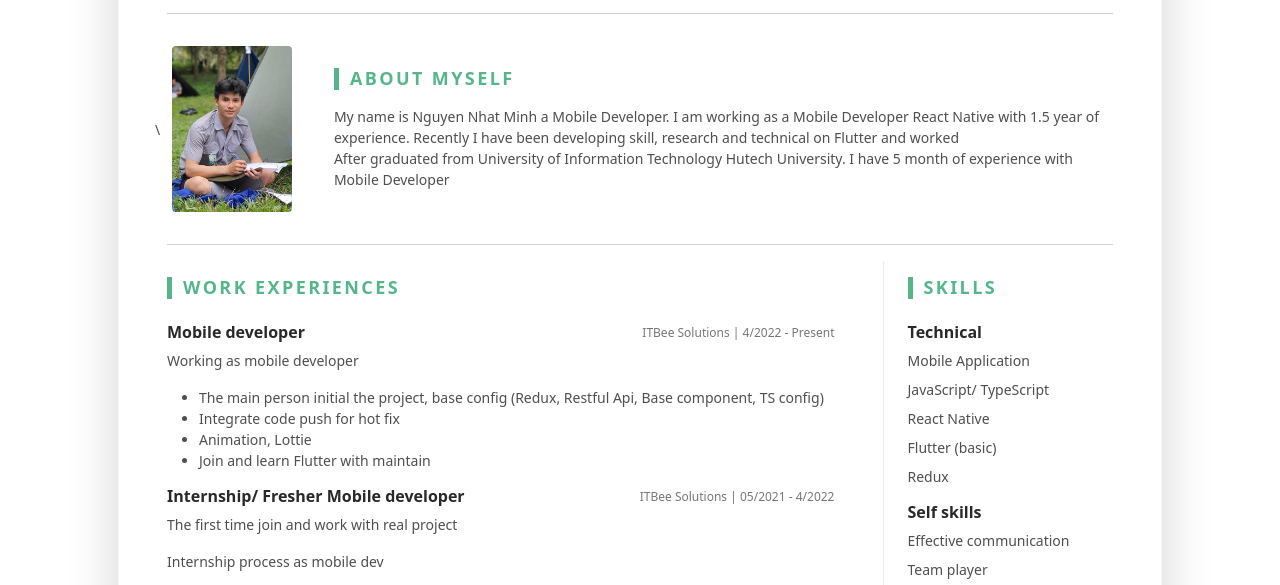
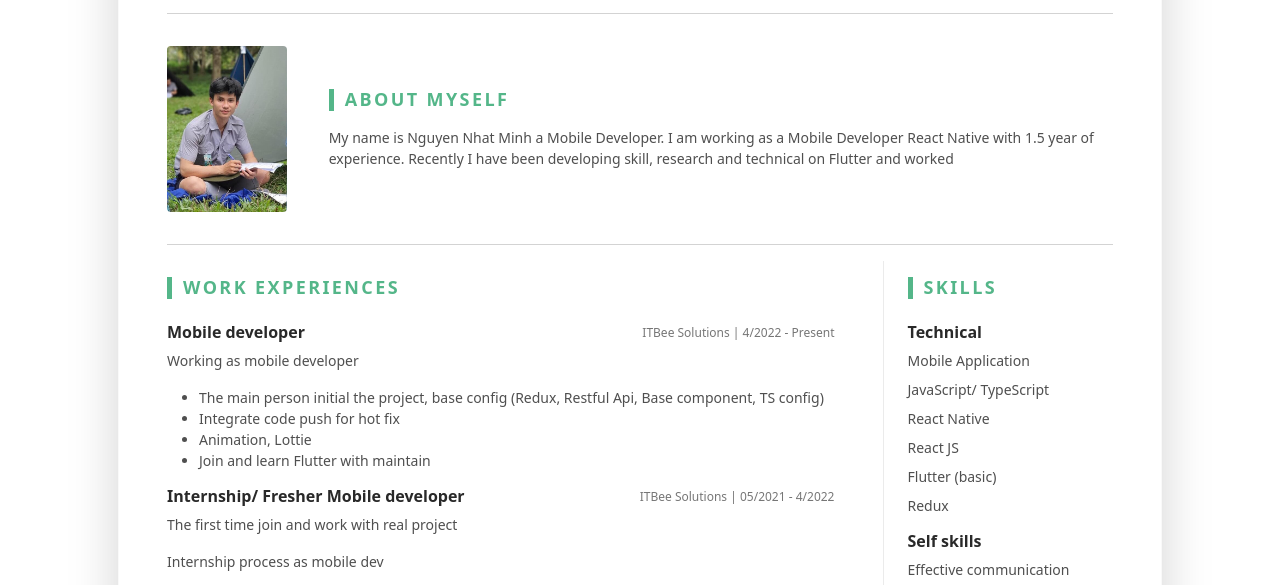
Before and after one commit to minhnguyen26/cv-nguyennhatminh, a plain HTML site: page index.html in a window 1280 px wide. Shown: the part 196-781 px from the top of the page. Drawn offline with Linux system fonts and the light colour scheme.

Commit message:
Update index.html
- update 08-02-2023

```diff
--- a/index.html
+++ b/index.html
@@ -45,14 +45,13 @@
 				</div><!--//resume-header-->
 				<hr>
 				<div class="resume-intro py-3">
-					<div class="row align-items-center">	 \
+					<div class="row align-items-center">
 						<div class="col-12 col-md-3 col-xl-2 text-center">
 						    <img class="resume-profile-image mb-3 mb-md-0 me-md-5  ms-md-0 rounded mx-auto" src="assets/images/resume-profile.jpg" alt="image">
 						</div>
 						<div class="col text-start">
 							<h3 class="text-uppercase resume-section-heading mb-3">About myself</h3>
 							<p class="mb-0">My name is Nguyen Nhat Minh a Mobile Developer. I am working as a Mobile Developer React Native with 1.5 year of experience. Recently I have been developing skill, research and technical on Flutter and worked  </p>
-							<p class="mb-0">After graduated from University of Information Technology Hutech University. I have 5 month of experience with Mobile Developer</p>
 
 						</div><!--//col-->
 					</div>
@@ -227,9 +226,10 @@
 								<div class="item">
 									<h4 class="item-title">Technical</h4>
 									<ul class="list-unstyled resume-skills-list">
-												<li class="mb-2">Mobile Application</li>
-										<li class="mb-2">JavaScript/ TypeScript</li>
+											<li class="mb-2">Mobile Application</li>
+											<li class="mb-2">JavaScript/ TypeScript</li>
 											<li class="mb-2">React Native</li>
+											<li class="mb-2">React JS</li>
 											<li class="mb-2">Flutter (basic)</li>
 											<li class="mb-2">Redux</li>
 
```
